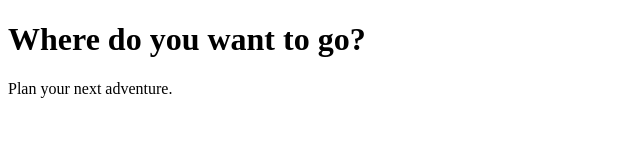
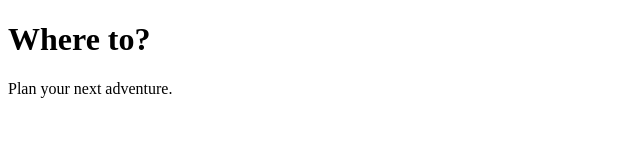
Before and after one commit to tanvirIqbal/jQuery-Practice, a plain HTML site: page JqueryPractice/Index.html in a window 1280 px wide. Shown: the whole page, without its empty margins (0-640 px from the left). Drawn offline with Linux system fonts and the light colour scheme.

Commit message:
First jQuery

```diff
--- a/JqueryPractice/Index.html
+++ b/JqueryPractice/Index.html
@@ -10,3 +10,8 @@
     <p>Plan your next adventure.</p>
 </body>
 </html>
+<script>
+    jQuery(document).ready(function () {
+        $("h1").text("Where to?");
+    });
+</script>
```
